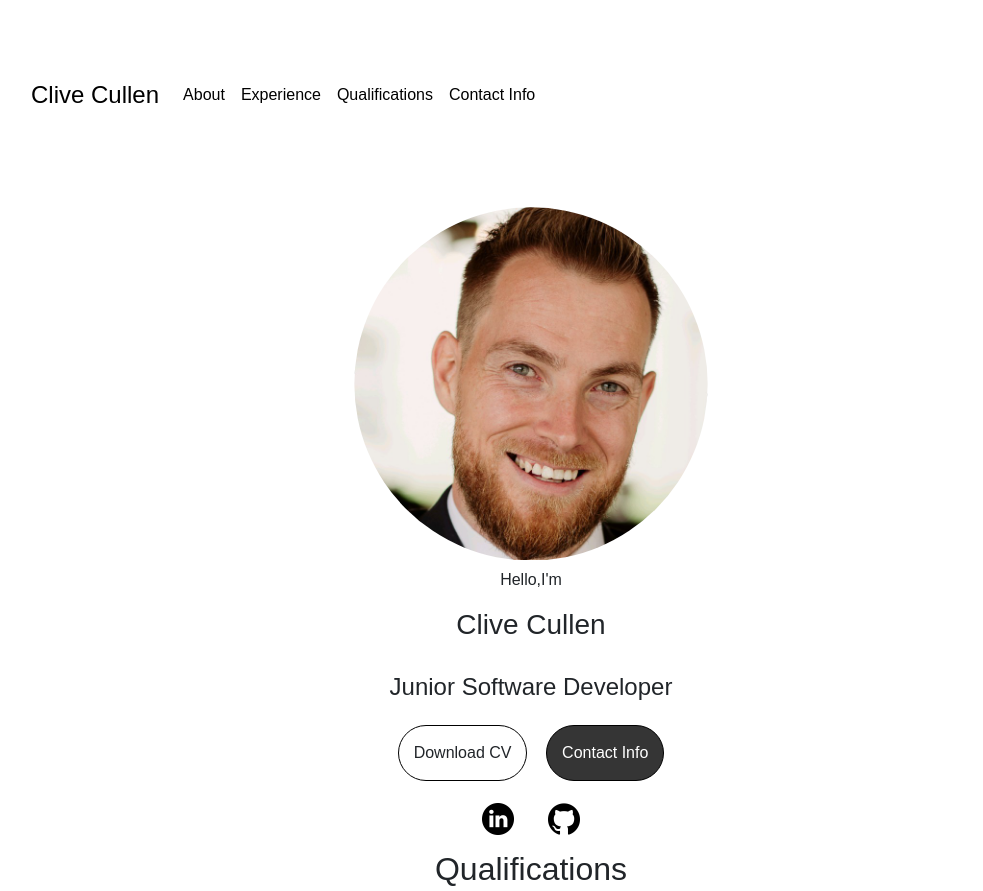
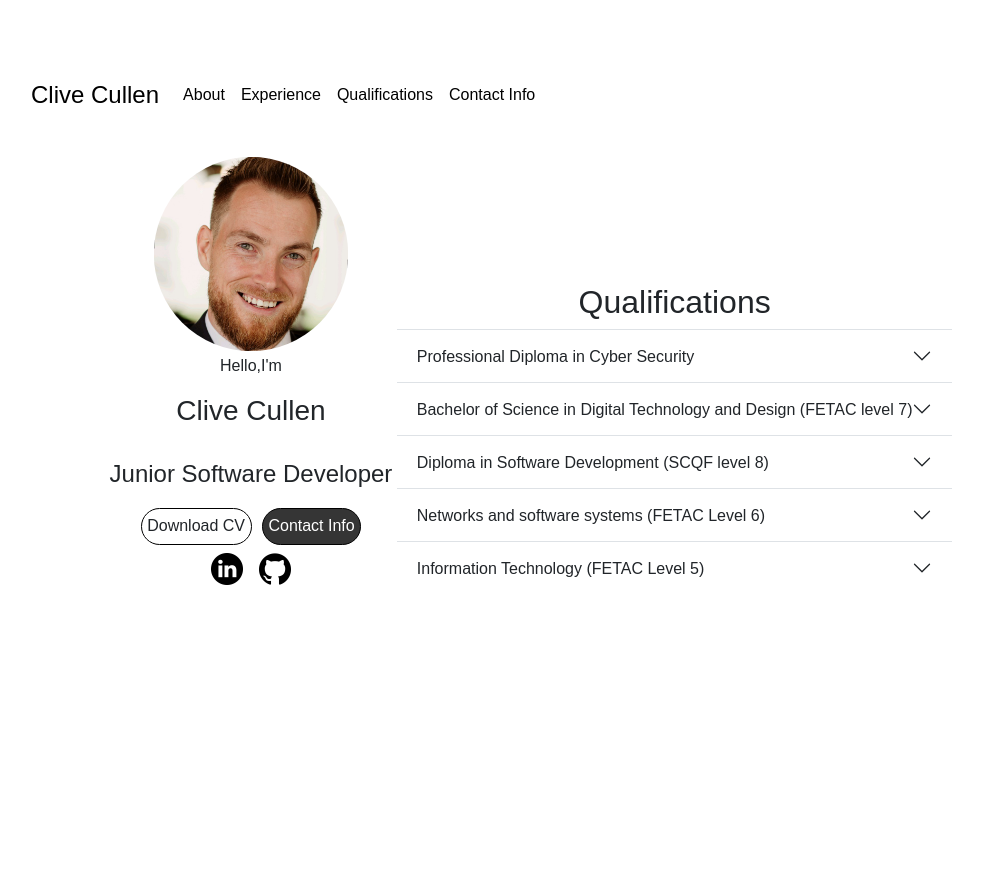
Before and after one commit to CliveCullen/simple-website, a plain HTML site: page index.html in a window 1280 px wide. Shown: the top 891 px of the page, without its empty margins (109-1092 px from the left). Drawn offline with nearby package versions, Linux system fonts and the light colour scheme.

Commit message:
fixed display sizes

```diff
--- a/index.html
+++ b/index.html
@@ -48,7 +48,7 @@
 
       <section class="decription">
         <p>
-          Hello,I'm <br>
+          Hello,I'm<br>
         <h3>Clive Cullen</h3><br>
         <h4>Junior Software Developer</h4>
         </p>
@@ -73,7 +73,7 @@
 
 
 
-    <section class="accordion accordion-flush" id="qualifications">
+    <section class="accordion accordion-flush qualifications" id="qualifications">
       <h2>Qualifications</h2>
       <div class="accordion-item">
         <h2 class="accordion-header">
--- a/style.css
+++ b/style.css
@@ -26,8 +26,8 @@ img {
     border-top-right-radius: 50% 50%;
     border-bottom-right-radius: 50% 50%;
     border-bottom-left-radius: 50% 50%;
-    height: 50%;
-    width: 50%;
+    height: 25vh;
+    width: auto;
     margin-left: auto;
     margin-right: auto;
     display: block;
@@ -102,4 +102,9 @@ nav{
 }
 .profile{
     display:inline-block;
+    height: 100vh;
 }
+.qualifications{
+    display:inline-block;
+    height: 100vh;
+}
```
